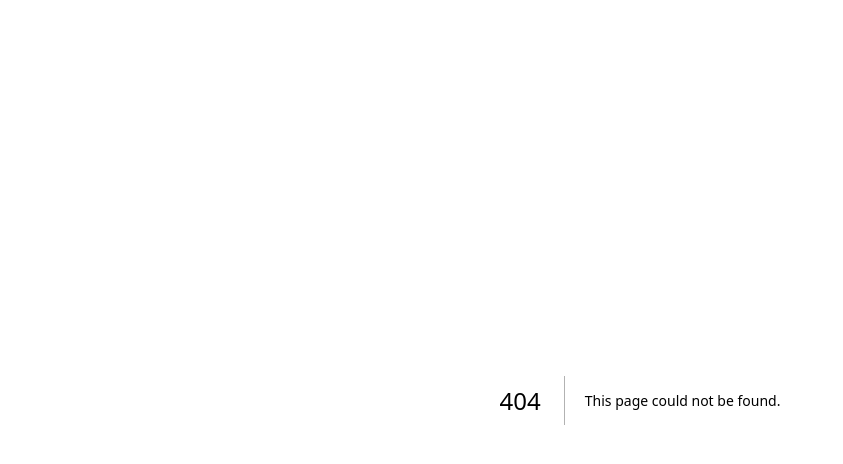
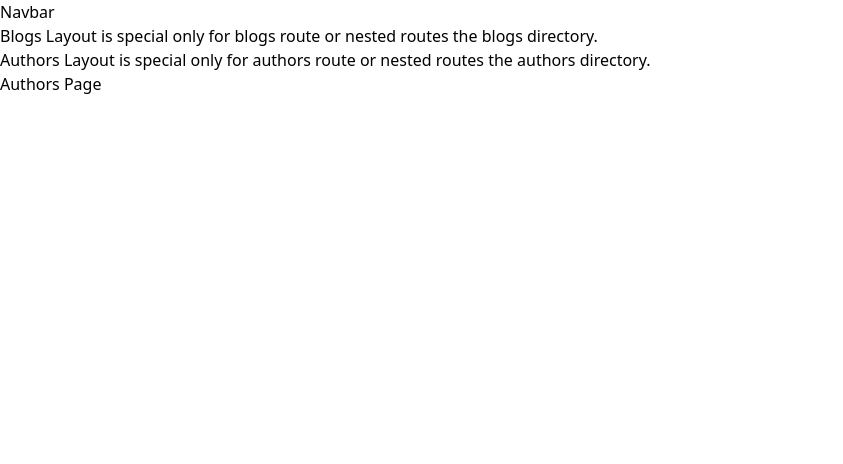
Before and after one commit to mdashraful24/L02-M05-Be-A-Next-Ninja, a Next.js app: page /blogs/authors in a window 1280 px wide. Before the commit this address had no page. Shown: the top 464 px of the page, without its empty margins (0-843 px from the left). Built offline with nearby package versions, Linux system fonts and the light colour scheme.

Commit message:
added explore layout and pages in nextjs

```diff
--- /dev/null
+++ b/app/blogs/[slug]/page.tsx
@@ -0,0 +1,17 @@
+import React from 'react'
+
+const BlogsSlugPage = async ({
+    params
+}: {
+    params: Promise<{ slug: string }>
+}) => {
+    const { slug } = await params;
+
+    return (
+        <div>
+            Blogs Slug Page : {slug}
+        </div>
+    )
+}
+
+export default BlogsSlugPage
--- /dev/null
+++ b/app/blogs/authors/layout.tsx
@@ -0,0 +1,17 @@
+import React from 'react'
+
+const AuthorsLayout = ({
+    children
+}: {
+    children: React.ReactNode
+}) => {
+    return (
+        <div>
+            Authors Layout is special only for authors route or nested routes the authors directory.
+
+            {children}
+        </div>
+    )
+}
+
+export default AuthorsLayout
--- /dev/null
+++ b/app/blogs/authors/page.tsx
@@ -0,0 +1,11 @@
+import React from 'react'
+
+const AuthorsPage = () => {
+    return (
+        <div>
+            Authors Page
+        </div>
+    )
+}
+
+export default AuthorsPage
--- /dev/null
+++ b/app/blogs/layout.tsx
@@ -0,0 +1,17 @@
+import React from 'react'
+
+const BlogsLayout = ({
+    children
+}: {
+    children: React.ReactNode;
+}) => {
+    return (
+        <div>
+            Blogs Layout is special only for blogs route or nested routes the blogs directory.
+
+            {children}
+        </div>
+    )
+}
+
+export default BlogsLayout
--- a/app/layout.tsx
+++ b/app/layout.tsx
@@ -10,7 +10,10 @@ export default function RootLayout({
       lang="en"
       className={`h-full antialiased`}
     >
-      <body className="min-h-full flex flex-col">{children}</body>
+      <body className="min-h-full flex flex-col">
+        Navbar
+        {children}
+      </body>
     </html>
   );
 }
```
